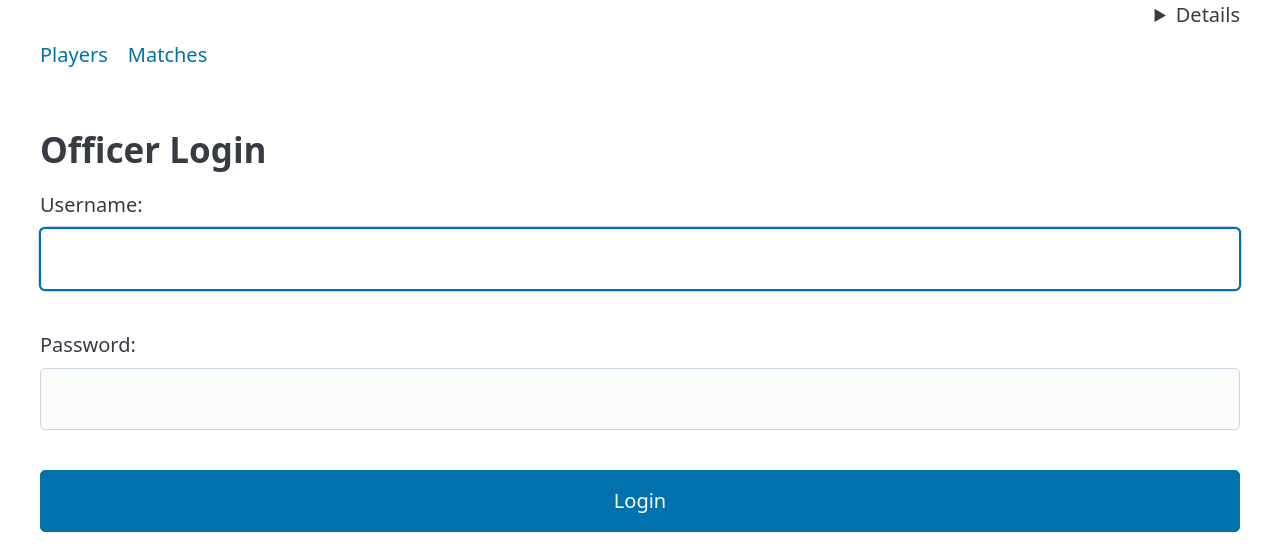
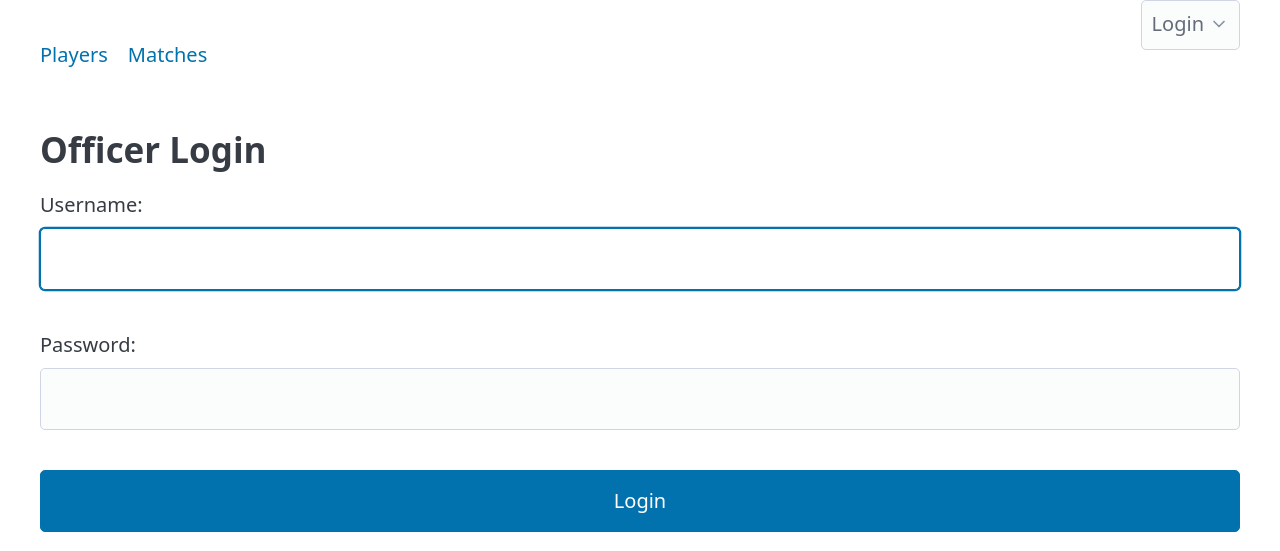
Before and after one commit to Nicolas-Abadia/ucdtt-rating-app, a Django app: page /accounts/login/?next=/matches/1/delete_match/ in a window 1280 px wide. Shown: the top 551 px of the page. Run offline with Django 5.2, Linux system fonts and the light colour scheme; some libraries are stand-ins or nearby versions.

Commit message:
Fix login dropdown when not logged in

```diff
--- a/players/templates/players/base_html.html
+++ b/players/templates/players/base_html.html
@@ -30,7 +30,8 @@
               </li>
             </ul>
           {% else %}
-            <ul>
+          <summary>Login</summary>
+          <ul>
               <li><a href="{% url 'login' %}">Officer login</a></li>
             </ul>
           {% endif %}
```
